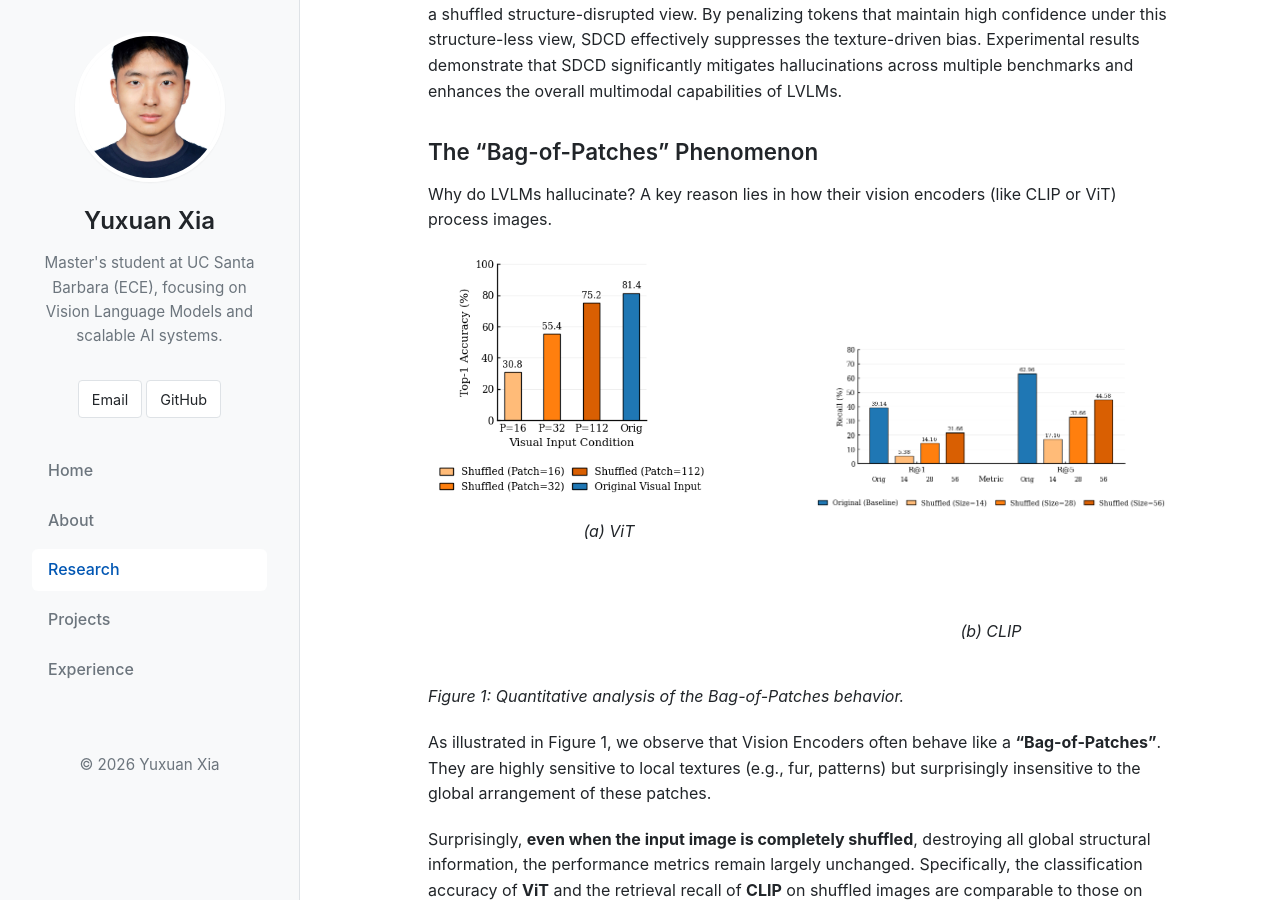
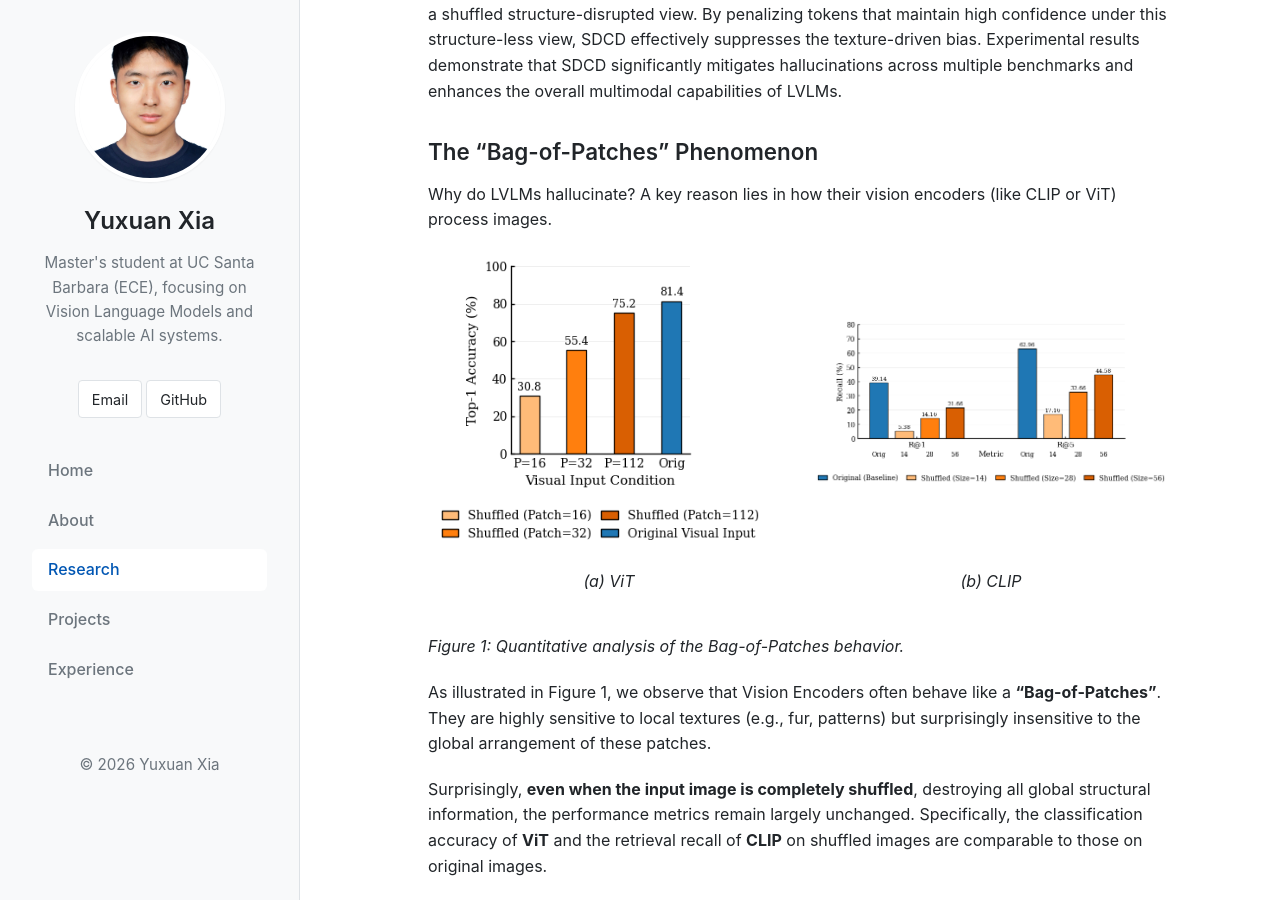
Before and after one commit to xyx-creator/xyx-creator.github.io, a Jekyll site: the page built from _research/2026-01-07-sdcd.md, in a window 1280 px wide and 900 px high, scrolled down 681 px. Built offline with Jekyll 4.4.1, drawn with Linux system fonts in a browser that asks for light colours.

Commit message:
chore: revert Figure 1 image heights to 300px

```diff
--- a/_research/2026-01-07-sdcd.md
+++ b/_research/2026-01-07-sdcd.md
@@ -20,11 +20,11 @@ Why do LVLMs hallucinate? A key reason lies in how their vision encoders (like C
 
 <div style="display: flex; gap: 20px; margin-bottom: 20px; align-items: flex-start;">
   <div style="flex: 1; text-align: center;">
-    <img src="/assets/images/sdcd_ViT_BoP.png" alt="ViT Bag-of-Patches Analysis" style="height: 250px; width: auto; max-width: 100%; object-fit: contain;">
+    <img src="/assets/images/sdcd_ViT_BoP.png" alt="ViT Bag-of-Patches Analysis" style="height: 300px; width: auto; max-width: 100%; object-fit: contain;">
     <p><em>(a) ViT</em></p>
   </div>
   <div style="flex: 1; text-align: center;">
-    <img src="/assets/images/sdcd_CLIP_BoP.png" alt="CLIP Bag-of-Patches Analysis" style="height: 350px; width: auto; max-width: 100%; object-fit: contain;">
+    <img src="/assets/images/sdcd_CLIP_BoP.png" alt="CLIP Bag-of-Patches Analysis" style="height: 300px; width: auto; max-width: 100%; object-fit: contain;">
     <p><em>(b) CLIP</em></p>
   </div>
 </div>
```
